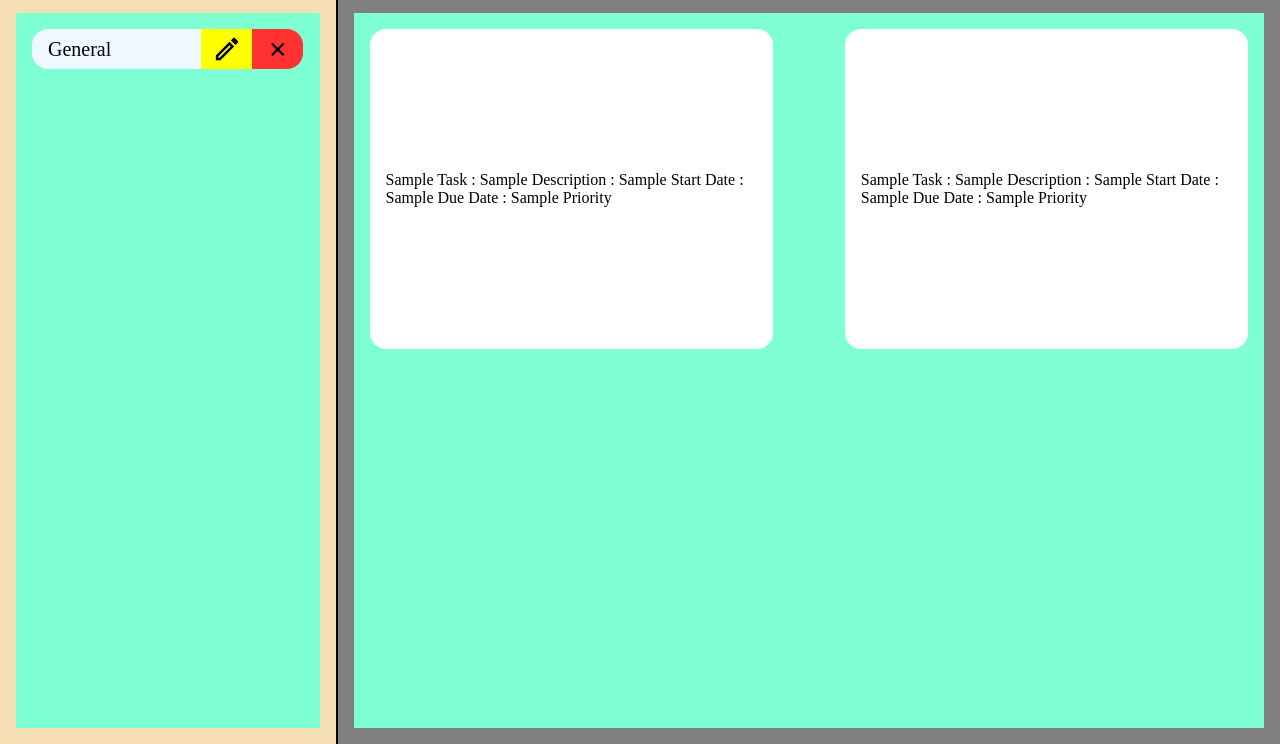
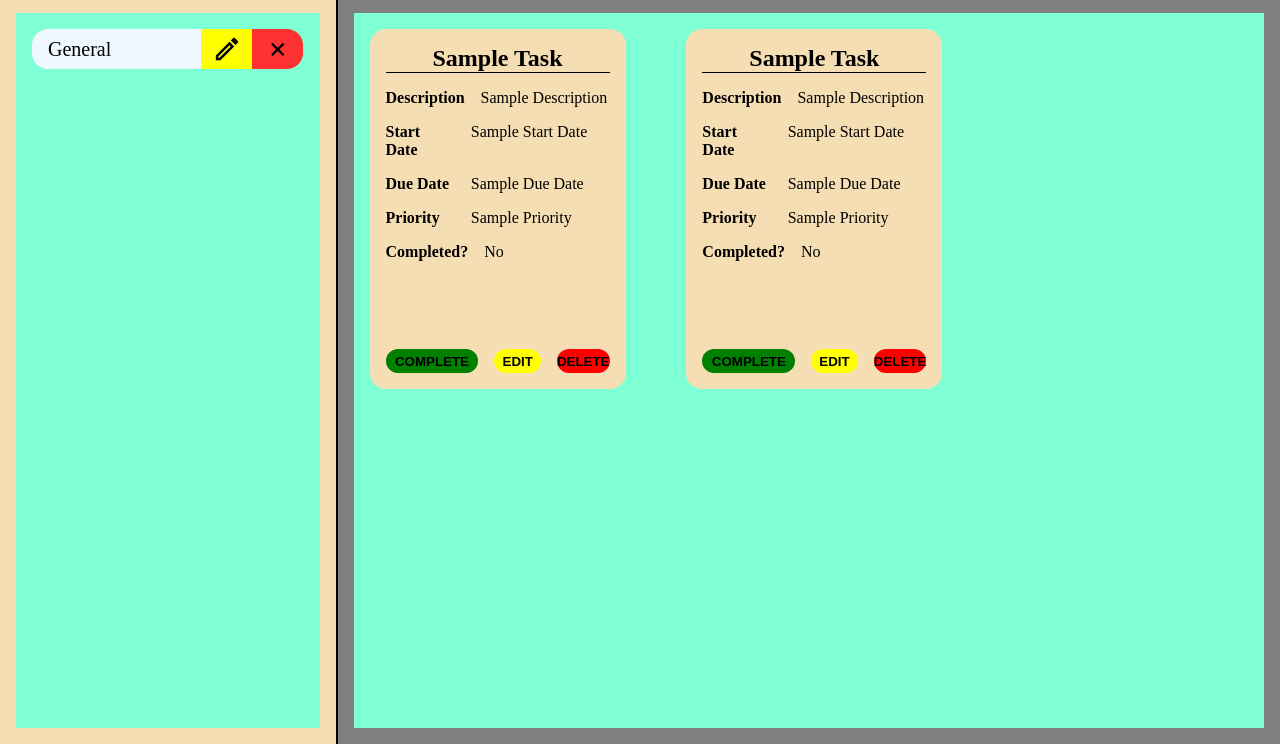
Before and after one commit to spirus-dev/to-do-list, a website built with webpack: page src/template.html in a window 1280 px wide. Shown: the part 56-800 px from the top of the page. Built offline with nearby package versions, Linux system fonts and the light colour scheme.

Commit message:
Added the UI to tasks
Tasks are now displayed as cards with the information related to the task and few controls to control the task. Next, we will be adding functionality to update the task;

```diff
--- a/src/index.js
+++ b/src/index.js
@@ -84,7 +84,7 @@ function updateProject(event){
 
 function deleteProject(event){
     removeProject(projectList,event.srcElement.dataset.projectindex);
-    if(currentProjectIndex===Number(event.srcElement.dataset.projectindex)){
+    if(Number(currentProjectIndex)===Number(event.srcElement.dataset.projectindex)){
       currentProjectIndex=0;
       renderTaskList();
     }
@@ -164,47 +164,75 @@ function renderTaskList(){
     taskList.innerHTML='<div class="warning">No Tasks in this Project</div>';
   }
   else{
+    let index=0;
     projectList[currentProjectIndex].projectTasks.forEach(task => {
       const taskUI=document.createElement('div');
       taskUI.classList.add('taskUI');
-      // const taskName=document.createElement('div');
-      // taskName.classList.add('taskName');
-      // taskName.innerHTML=task.taskTitle;
-      // taskUI.appendChild(taskName);
-      // const taskStartDate=document.createElement('div');
-      // taskStartDate.classList.add('taskStartDate');
-      // taskStartDate.innerHTML=task.taskStartDate;
-      // taskUI.appendChild(taskStartDate);
-      // const taskDueDate=document.createElement('div');
-      // taskDueDate.classList.add('taskDueDate');
-      // taskDueDate.innerHTML=task.taskDueDate;
-      // taskUI.appendChild(taskDueDate);
-      // const taskPriority=document.createElement('div');
-      // taskPriority.classList.add('taskPriority');
-      // taskPriority.innerHTML=task.taskPriority;
-      // taskUI.appendChild(taskPriority);
-      // const isComplete=document.createElement('div');
-      // isComplete.classList.add('isComplete');
-      // isComplete.innerHTML=task.isCompleted;
-      // taskUI.appendChild(isComplete);
-      // const updateTask=document.createElement('button');
-      // updateTask.innerHTML="Edit";
-      // updateTask.classList.add('updateTask');
-      // taskUI.appendChild(updateTask);
-      // const deleteTask=document.createElement('button');
-      // deleteTask.classList.add('deleteTask');
-      // deleteTask.innerHTML="Delete"
-      // taskUI.appendChild(deleteTask);
-      // const completeTask=document.createElement('button');
-      // completeTask.classList.add('completeTask');
-      // completeTask.innerHTML="Change Status";
-      // taskUI.appendChild(completeTask);
-      taskUI.innerHTML=`${task.taskTitle} : ${task.taskDescription} : ${task.taskStartDate} : ${task.taskDueDate} : ${task.taskPriority}`;
+      const taskHeader=document.createElement('div');
+      taskHeader.classList.add('taskHeader');
+      taskHeader.innerHTML=task.taskTitle;
+      taskUI.appendChild(taskHeader);
+      const taskContent=document.createElement('div');
+      taskContent.classList.add('taskContent');
+      const taskData=[['Description',task.taskDescription.length===0?'No Description':task.taskDescription],['Start Date',task.taskStartDate],['Due Date',task.taskDueDate],['Priority',task.taskPriority],['Completed?',(task.isCompleted?'Yes':'No')]];
+      taskData.forEach(taskDataItem => {
+        const contentRow=document.createElement('div');
+        contentRow.classList.add('contentRow');
+        const rowTitle=document.createElement('div');
+        rowTitle.classList.add('rowTitle');
+        rowTitle.innerHTML=taskDataItem[0];
+        const rowContent=document.createElement('div');
+        rowContent.classList.add('rowContent');
+        rowContent.innerHTML=taskDataItem[1];
+        contentRow.appendChild(rowTitle);
+        contentRow.appendChild(rowContent);
+        taskContent.appendChild(contentRow);
+      });
+      taskUI.appendChild(taskContent);
+      const taskControls=document.createElement('div');
+      taskControls.classList.add('taskControls');
+      const completeButton=document.createElement('button');
+      completeButton.classList.add('complete');
+      completeButton.innerHTML='COMPLETE';
+      completeButton.setAttribute('data-taskindex',index);
+      completeButton.addEventListener('click',completeTask);
+      const editButton=document.createElement('button');
+      editButton.classList.add('edit');
+      editButton.innerHTML='EDIT';
+      editButton.setAttribute('data-taskindex',index);
+      //editButton.addEventListener('click',updateTask);
+      const deleteButton=document.createElement('button');
+      deleteButton.classList.add('delete');
+      deleteButton.innerHTML='DELETE';
+      deleteButton.setAttribute('data-taskindex',index);
+      deleteButton.addEventListener('click',deleteTask);
+      taskControls.appendChild(completeButton);
+      taskControls.appendChild(editButton);
+      taskControls.appendChild(deleteButton);
+      taskUI.appendChild(taskControls);
+      //taskUI.innerHTML=`${task.taskTitle} : ${task.taskDescription} : ${task.taskStartDate} : ${task.taskDueDate} : ${task.taskPriority}`;
       taskList.appendChild(taskUI);
+      index++;
     });
   }
 }
 
+function completeTask(event){
+  let index = event.srcElement.dataset.taskindex;
+  toggleComplete(projectList[currentProjectIndex].projectTasks,index);
+  renderTaskList();
+}
+
+// function updateTask(event){
+//   let index = event.srcElement.dataset.taskindex;
+//   renderTaskList();
+// }
+
+function deleteTask(event){
+  let index = event.srcElement.dataset.taskindex;
+  removeTask(projectList[currentProjectIndex].projectTasks,index);
+  renderTaskList();
+}
 //----------------------------------------------------------------------------------------------------
 
 const newTaskBackdrop=document.querySelector('.newTaskBackdrop');
--- a/src/style.css
+++ b/src/style.css
@@ -218,12 +218,12 @@
     height: 100%;
     padding: 1rem;
     display: grid;
-    grid-template-columns: repeat(auto-fill,minmax(20vw,1fr));
-    grid-template-rows: repeat(auto-fill, 40vh);
-    grid-auto-rows: 40vh;
-    grid-auto-columns: 20vw;
+    grid-template-columns: repeat(auto-fill,minmax(15vw,1fr));
+    grid-template-rows: repeat(auto-fill, 45vh);
+    grid-auto-rows: 50vh;
+    grid-auto-columns: 50vw;
     column-gap: 4.5rem;
-    row-gap: 2rem;
+    row-gap: 2.5rem;
     overflow: auto;
   }
 
@@ -359,7 +359,7 @@
   flex-direction:column;
   position: fixed;
   background: white;
-  height:60vh;
+  height:55vh;
   width:20vw;
   left:50%;
   top:50%;
@@ -419,7 +419,7 @@
 .content form{
   display:flex;
   flex-direction:column;
-  gap:1rem;
+  gap:1.25rem;
 }
 
 .rowLabel{
@@ -460,20 +460,74 @@ textarea{
   font-size: 10rem;
   color: gray;
   word-wrap: break-word;
+  height: 80vh;
+  width: 70vw;
 }
 
 .taskUI{
-  background-color: white;
-  border-radius: 1rem;
-  display: flex;
-  flex-direction: column;
-  gap: 1rem;
-  justify-content: center;
-  padding: 1rem;
-  word-wrap: break-word;
+  display:flex;
+  flex-direction:column;
+  height:45vh;
+  width:20vw;
+  background-color:wheat;
+  padding:1rem;
+  gap:1rem;
+  border-radius:1rem;
 }
 
-.taskUI button{
-  width: 50%;
-  margin: auto;
+.taskHeader{
+  font-size:1.5rem;
+  text-align:center;
+  font-weight:bold;
+  border-bottom:1px solid black;
 }
+
+.taskContent{
+  display:flex;
+  flex-direction:column;
+  height:80%;
+  gap:1rem;
+}
+
+.contentRow{
+  display:flex;
+  gap:1rem;
+}
+
+.rowTitle{
+  flex:1;
+  font-weight:bold;
+}
+.rowContent{
+  flex:2;
+  word-wrap: break-word;
+  overflow: auto;
+}
+
+.taskControls{
+  display:flex;
+  gap:1rem;
+}
+
+.taskControls button{
+  border:none;
+  height:1.5rem;
+  font-weight:bold;
+  border-radius:1rem;
+  cursor:pointer;
+}
+
+.complete{
+  flex:2;
+  background-color:green;
+}
+
+.edit{
+  flex:1;
+  background-color:yellow;
+}
+
+.delete{
+  flex:1;
+  background-color:red;
+}
--- a/src/template.html
+++ b/src/template.html
@@ -77,7 +77,7 @@
                     </select>
                     </div>
                 </div>
-                <button type="submit" id="addTask">Update</button>
+                <button type="submit" id="addTask">Add Task</button>
                 </form>
             </div>
         </div>
```
